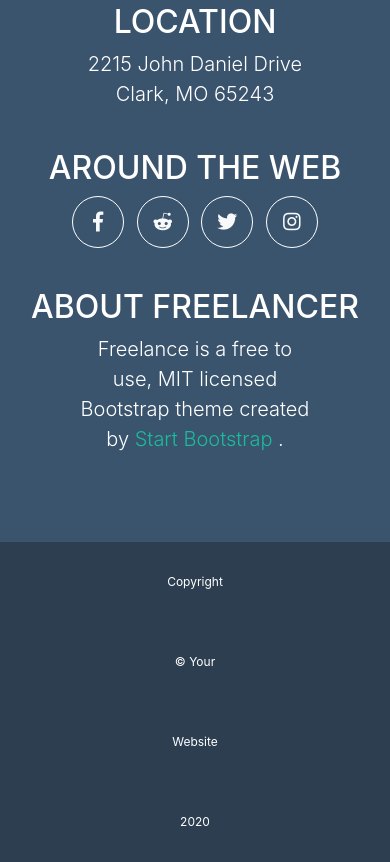
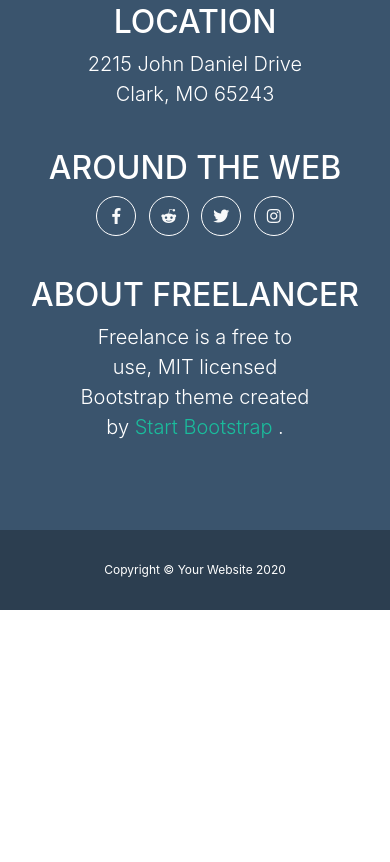
Before and after one commit to MAD71241/html-css-bootstrap-freelancer, a plain HTML site: page index.html in a window 390 px wide. Shown: the part 4185-5047 px from the top of the page. After the commit the page ends 4795 px from the top, so only its background shows below. Drawn offline with nearby package versions, Linux system fonts and the light colour scheme.

Commit message:
corretto dimensioni pulsanti social

```diff
--- a/assets/css/style.css
+++ b/assets/css/style.css
@@ -201,6 +201,15 @@ form label {
     margin: 0 0.25rem;
 }
 
+
+@media screen and (max-width: 992px) {
+    .btn-social {
+        width: 2.5rem;
+        height: 2.5rem;
+        font-size: 1rem;
+    }
+}
+
 /* FOOTER BOTTOM */
 
 .footer-bot {
--- a/index.html
+++ b/index.html
@@ -219,7 +219,7 @@
         <!-- sezione footer inferiore -->
         <div class="container-fluid footer-bot text-center">
             <div class="row justify-content-center mx-auto">
-                <div class="col-3"><span class="text-white">Copyright © Your Website 2020</span></div>
+                <div class="col-12"><span class="text-white">Copyright © Your Website 2020</span></div>
             </div>
         </div>
     </footer>
```
